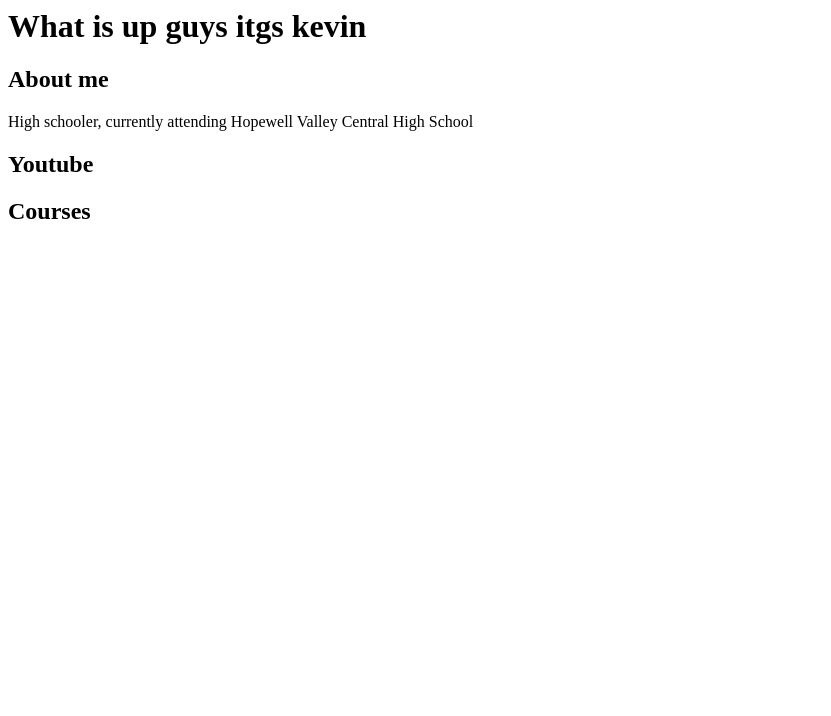
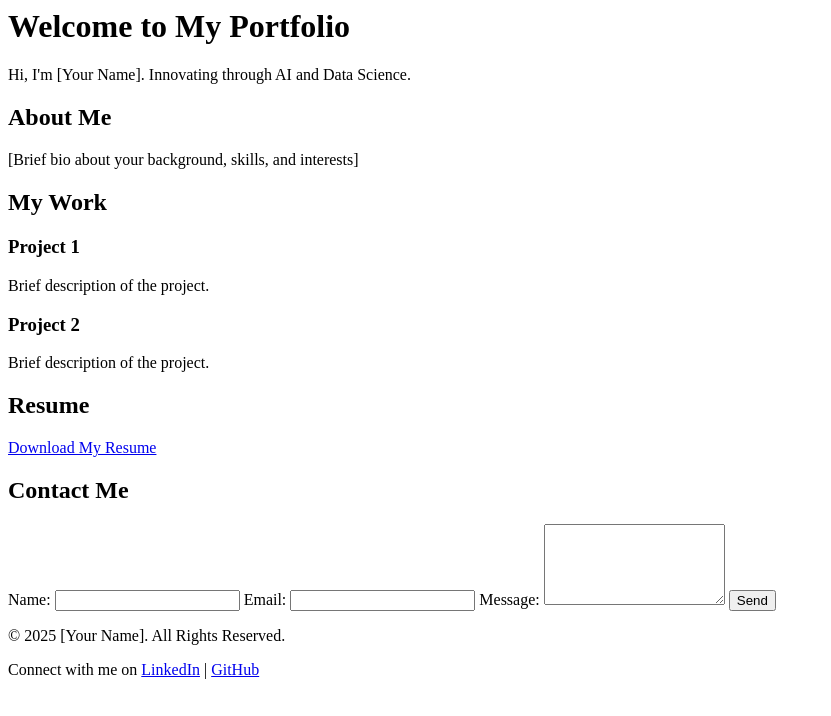
Before and after one commit to Xorreni/kevinzhou, a plain HTML site: page index.html in a window 1280 px wide. Shown: the whole page, without its empty margins (0-831 px from the left). Drawn offline with Linux system fonts and the light colour scheme.

Commit message:
Update index.html

```diff
--- a/index.html
+++ b/index.html
@@ -1,11 +1,60 @@
-<html>
-  <h1>
-    What is up guys itgs kevin
-  </h1>
-  <body>
-    <h2>About me</h2>
-    <p>High schooler, currently attending Hopewell Valley Central High School</p>
-    <h2>Youtube</h2>
-    <h2>Courses</h2>
-  </body>
+<html lang="en">
+<head>
+    <meta charset="UTF-8">
+    <meta name="viewport" content="width=device-width, initial-scale=1.0">
+    <title>Personal Portfolio</title>
+</head>
+<body>
+    <!-- Home Section -->
+    <header id="home">
+        <h1>Welcome to My Portfolio</h1>
+        <p>Hi, I'm [Your Name]. Innovating through AI and Data Science.</p>
+    </header>
+
+    <!-- About Section -->
+    <section id="about">
+        <h2>About Me</h2>
+        <p>[Brief bio about your background, skills, and interests]</p>
+    </section>
+
+    <!-- Portfolio Section -->
+    <section id="portfolio">
+        <h2>My Work</h2>
+        <div>
+            <h3>Project 1</h3>
+            <p>Brief description of the project.</p>
+        </div>
+        <div>
+            <h3>Project 2</h3>
+            <p>Brief description of the project.</p>
+        </div>
+        <!-- Add more projects as needed -->
+    </section>
+
+    <!-- Resume Section -->
+    <section id="resume">
+        <h2>Resume</h2>
+        <a href="resume.pdf" target="_blank">Download My Resume</a>
+    </section>
+
+    <!-- Contact Section -->
+    <section id="contact">
+        <h2>Contact Me</h2>
+        <form action="#" method="post">
+            <label for="name">Name:</label>
+            <input type="text" id="name" name="name" required>
+            <label for="email">Email:</label>
+            <input type="email" id="email" name="email" required>
+            <label for="message">Message:</label>
+            <textarea id="message" name="message" rows="5" required></textarea>
+            <button type="submit">Send</button>
+        </form>
+    </section>
+
+    <!-- Footer -->
+    <footer>
+        <p>&copy; 2025 [Your Name]. All Rights Reserved.</p>
+        <p>Connect with me on <a href="#">LinkedIn</a> | <a href="#">GitHub</a></p>
+    </footer>
+</body>
 </html>
```
